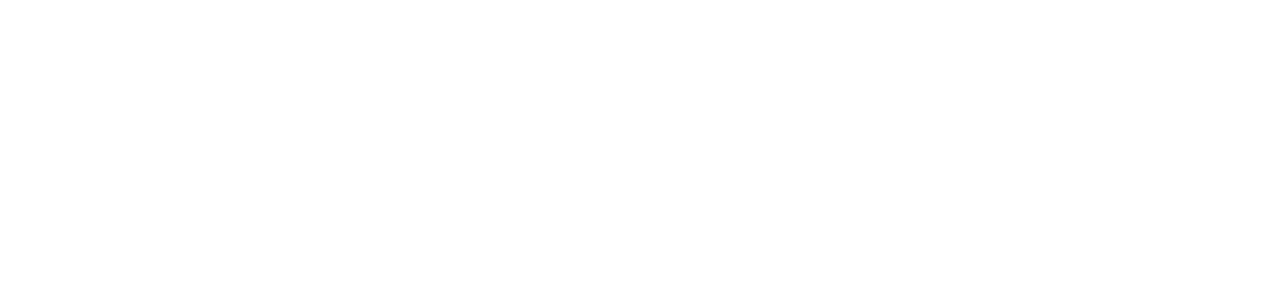
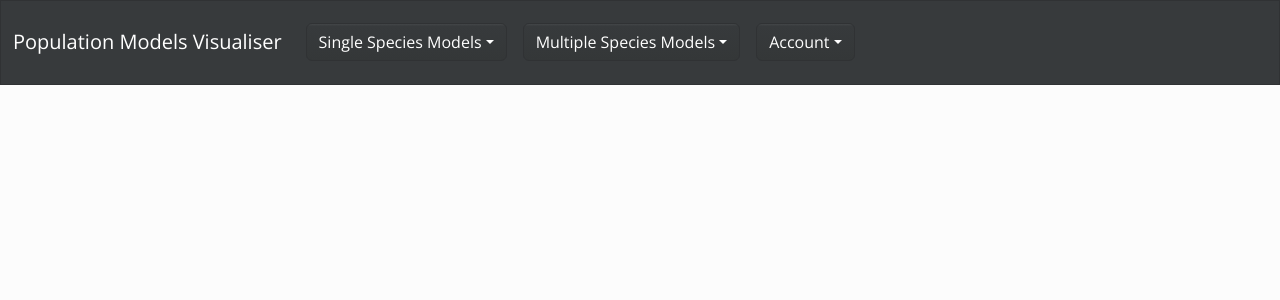
Before and after one commit to Matt-Hayter/Biological-Models-WebApp, a Vue app in the folder frontend/frontend/: page / in a window 1280 px wide. Shown: the top 300 px of the page. Built offline with nearby package versions, Linux system fonts and the light colour scheme.

Commit message:
Navbar_edit

```diff
--- a/frontend/frontend/package.json
+++ b/frontend/frontend/package.json
@@ -8,7 +8,11 @@
     "lint": "vue-cli-service lint"
   },
   "dependencies": {
+    "bootstrap": "^5.3.0-alpha1",
+    "bootstrap-vue": "^2.23.1",
     "core-js": "^3.8.3",
+    "jquery": "^3.6.3",
+    "popper.js": "^1.16.1",
     "vue": "^2.6.14",
     "vue-router": "^3.5.1"
   },
@@ -20,7 +24,7 @@
     "@vue/cli-plugin-router": "~5.0.0",
     "@vue/cli-service": "~5.0.0",
     "eslint": "^7.32.0",
-    "eslint-config-prettier": "^8.3.0",
+    "eslint-config-prettier": "^8.5.0",
     "eslint-plugin-prettier": "^4.0.0",
     "eslint-plugin-vue": "^8.0.3",
     "prettier": "^2.4.1",
--- a/frontend/frontend/src/App.vue
+++ b/frontend/frontend/src/App.vue
@@ -5,13 +5,4 @@
   </div>
 </template>
 
-
-
-
-<style>
-
-#app {
-  margin-top : 60px;
-}
-
-</style>
+<style></style>
--- a/frontend/frontend/src/components/Model_selection.vue
+++ b/frontend/frontend/src/components/Model_selection.vue
@@ -1,11 +1,102 @@
 <template>
-  <div class="hello">
+  <div class="Model_selection">
+    <link
+      rel="stylesheet"
+      href="https://cdn.jsdelivr.net/npm/bootswatch@5.2.3/dist/simplex/bootstrap.min.css"
+    />
+    <nav class="navbar navbar-expand-lg navbar-dark bg-dark">
+      <div class="container-fluid">
+        <a class="navbar-brand" href="#">Population Models Visualiser</a>
+        <button
+          class="navbar-toggler"
+          type="button"
+          data-bs-toggle="collapse"
+          data-bs-target="#navbarColor02"
+          aria-controls="navbarColor02"
+          aria-expanded="false"
+          aria-label="Toggle navigation"
+        >
+          <span class="navbar-toggler-icon"></span>
+        </button>
+        <div class="collapse navbar-collapse" id="navbarColor02">
+          <ul class="navbar-nav me-auto">
+            <li class="nav-item">
+              <b-dropdown
+                class="nav-link"
+                href="#"
+                right
+                text="Single Species Models"
+                variant="dark"
+              >
+                <b-dropdown-item>Malthusian Model</b-dropdown-item>
+                <b-dropdown-divider></b-dropdown-divider>
+                <b-dropdown-item>Logistic Model</b-dropdown-item>
+              </b-dropdown>
+            </li>
+            <li class="nav-item">
+              <b-dropdown
+                class="nav-link"
+                right
+                text="Multiple Species Models"
+                variant="dark"
+              >
+                <b-dropdown-item>Predator-Prey</b-dropdown-item>
+                <b-dropdown-divider></b-dropdown-divider>
+                <b-dropdown-item>Competing Species</b-dropdown-item>
+              </b-dropdown>
+            </li>
+            <li>
+              <b-dropdown
+                class="nav-link text-white"
+                text="Account"
+                variant="dark"
+              >
+                <b-dropdown-form>
+                  <b-form-group
+                    label="Email"
+                    label-for="dropdown-form-email"
+                    @submit.stop.prevent
+                  >
+                    <b-form-input
+                      id="dropdown-form-email"
+                      size="sm"
+                      placeholder="email@example.com"
+                    ></b-form-input>
+                  </b-form-group>
 
+                  <b-form-group
+                    label="Password"
+                    label-for="dropdown-form-password"
+                  >
+                    <b-form-input
+                      id="dropdown-form-password"
+                      type="password"
+                      size="sm"
+                      placeholder="Password"
+                    ></b-form-input>
+                  </b-form-group>
+
+                  <b-form-checkbox class="mb-3">Remember me</b-form-checkbox>
+                  <b-button variant="primary" size="sm" @click="onClick"
+                    >Sign In
+                  </b-button>
+                </b-dropdown-form>
+                <b-dropdown-divider></b-dropdown-divider>
+                <b-dropdown-item-button>
+                  New around here? Sign up
+                </b-dropdown-item-button>
+                <b-dropdown-item-button>
+                  Forgot Password?
+                </b-dropdown-item-button>
+              </b-dropdown>
+            </li>
+          </ul>
+        </div>
+      </div>
+    </nav>
   </div>
 </template>
 
 <script>
-export default {
-
-};
+export default {};
 </script>
--- a/frontend/frontend/src/router/index.js
+++ b/frontend/frontend/src/router/index.js
@@ -1,15 +1,15 @@
 import Vue from "vue";
 import VueRouter from "vue-router";
-import Model_selection from '../components/Model_selection.vue'
+import Model_selection from "../components/Model_selection.vue";
 
 Vue.use(VueRouter);
 
 const routes = [
   {
-  path : "/",
-  name : "Model_selection",
-  component : Model_selection
-  }
+    path: "/",
+    name: "Model_selection",
+    component: Model_selection,
+  },
 ];
 
 const router = new VueRouter({
--- a/frontend/frontend/vue.config.js
+++ b/frontend/frontend/vue.config.js
@@ -2,3 +2,9 @@
 module.exports = defineConfig({
   transpileDependencies: true,
 });
+//Required to avoid lint errors
+// chainWebpack: config => {
+//   config.module.rule('eslint').use('eslint-loader').options({
+//     fix: true
+//   })
+// }
--- a/frontend/package.json
+++ b/frontend/package.json
@@ -2,9 +2,5 @@
   "devDependencies": {
     "eslint": "^8.26.0",
     "eslint-plugin-vue": "^9.7.0"
-  },
-  "dependencies": {
-    "bootstrap": "^4.6.0",
-    "bootstrap-vue": "^2.23.1"
   }
 }
```
Also changed, not shown: frontend/frontend/src/main.js (+7 -0 lines), 2 other files (tests, documents, lock files or other folders).
